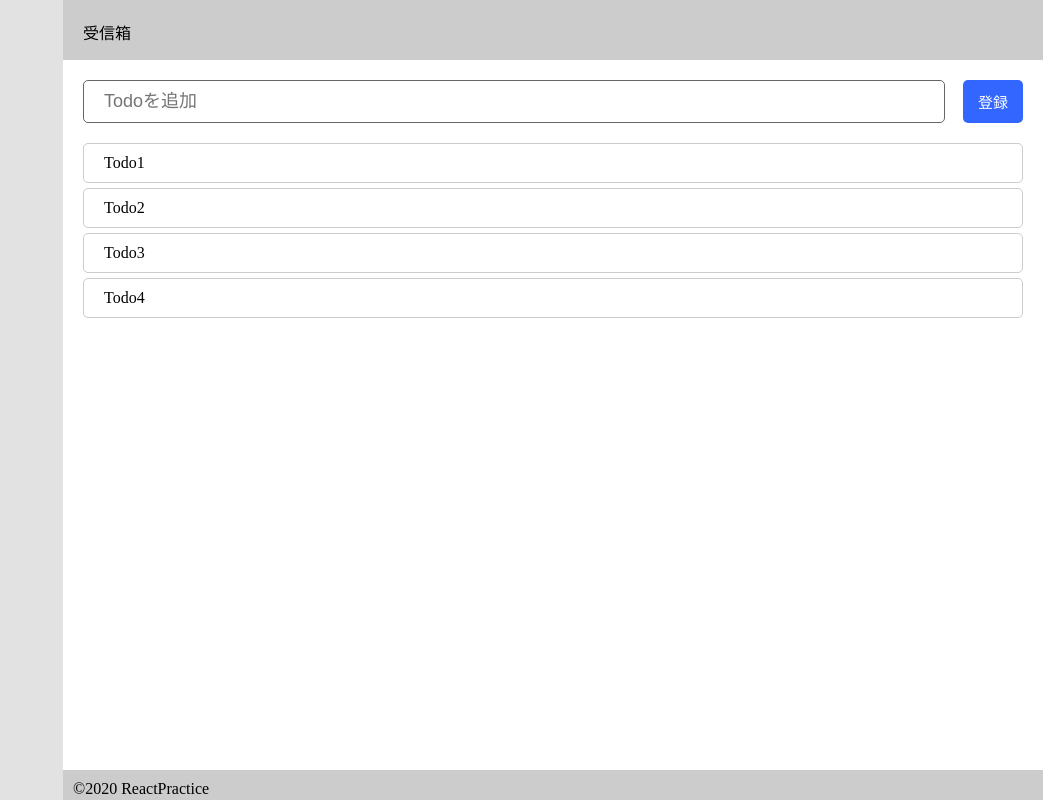
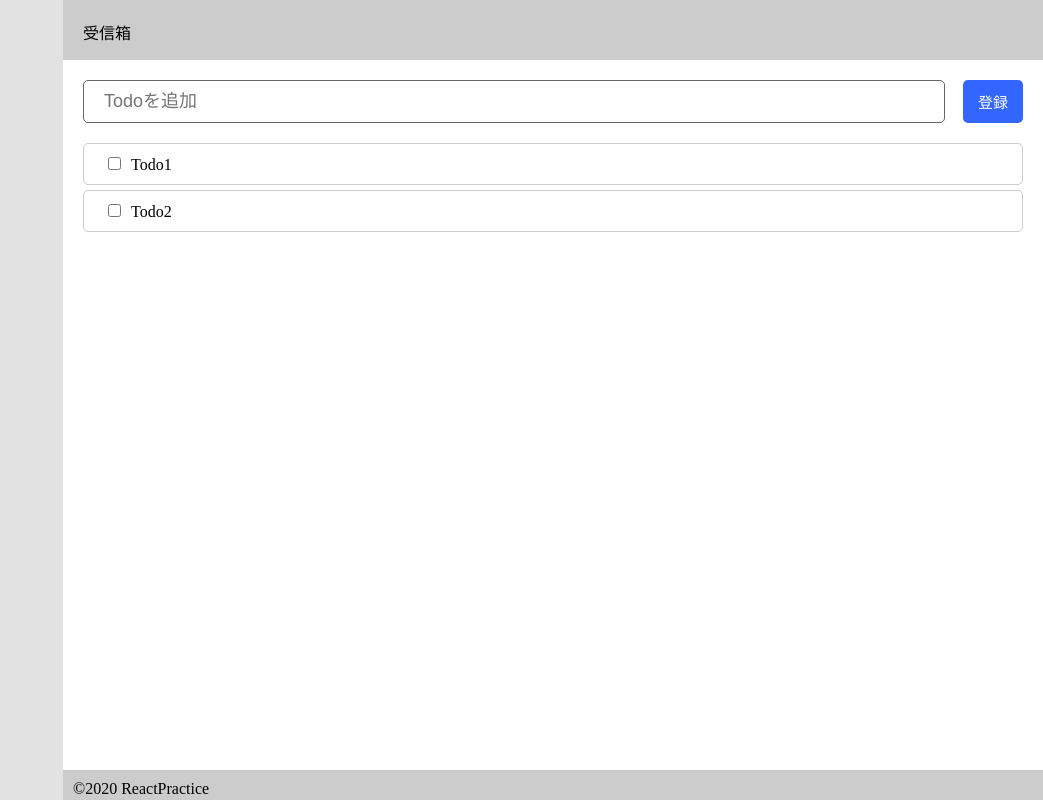
Before and after one commit to yk-port/react_practice, a React app: page / in a window 1280 px wide. Shown: the whole page, without its empty margins (237-1280 px from the left). Built offline with nearby package versions, Linux system fonts and the light colour scheme.

Commit message:
4-17 Todoの完了処理の実装

```diff
--- a/css/index.css
+++ b/css/index.css
@@ -48,6 +48,10 @@ html, body {
   list-style: none;
 }
 
+.main-area .list-area .todo-list .todo-list-item input[type="checkbox"] {
+  margin-right: 10px;
+}
+
 .main-area .list-area .todo-input-area {
   margin-bottom: 20px;
   overflow: hidden;
--- a/src/js/components/listItem.js
+++ b/src/js/components/listItem.js
@@ -1,9 +1,18 @@
 import React from 'react';
 
 export default class listItem extends React.Component {
+  onChangeCheckBox(event) {
+    this.props.completeTodo(event.target.value);
+  }
+
   render() {
     return (
-      <li className="todo-list-item">{this.props.data}</li>
+      <li className="todo-list-item">
+        <input type="checkbox"
+               value={this.props.data.id}
+               onChange={this.onChangeCheckBox.bind(this)} />
+        {this.props.data.label}
+      </li>
     );
   }
 }
--- a/src/js/components/mainArea.js
+++ b/src/js/components/mainArea.js
@@ -10,10 +10,16 @@ export default class MainArea extends React.Component {
 
     this.state = {
       todos: [
-        { label: 'Todo1' },
-        { label: 'Todo2' },
-        { label: 'Todo3' },
-        { label: 'Todo4' },
+        {
+          id: 'item-1',
+          label: 'Todo1',
+          completed: false,
+        },
+        {
+          id: 'item-2',
+          label: 'Todo2',
+          completed: false,
+        },
       ],
       todoInputValue: '',
     }
@@ -34,13 +40,27 @@ export default class MainArea extends React.Component {
     });
   }
 
+  onCompleteTodo(id) {
+    let _state = Object.assign({}, this.state);
+    _state.todos.forEach(todo => {
+      if (todo.id == id) {
+        todo.completed = true;
+      }
+    });
+
+    this.setState(_state);
+  }
+
   renderTodoItems() {
     let todoItemDom = [];
-    this.state.todos.forEach((todo, index) => {
-      let todoItem = <ListItem
-                        key={"item" + index}
-                        data={todo.label} />;
-      todoItemDom.push(todoItem);
+    this.state.todos.forEach((todo) => {
+      if (!todo.completed) {
+        let todoItem = <ListItem
+                        key={todo.id}
+                        data={todo}
+                        completeTodo={this.onCompleteTodo.bind(this)} />;
+        todoItemDom.push(todoItem);
+      }
     });
     return todoItemDom;
   }
```
